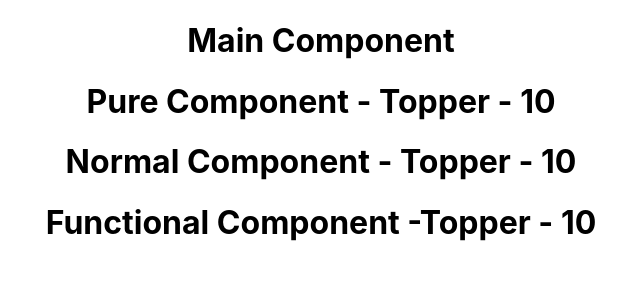
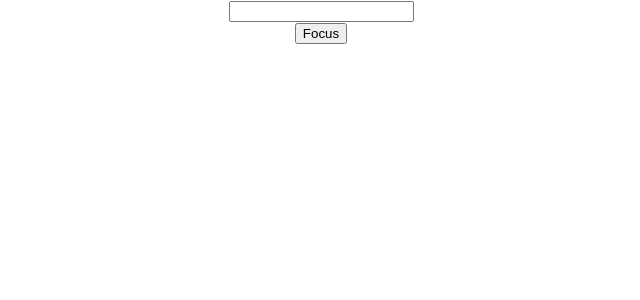
Before and after one commit to Nazmul1582/practice-react, a React (Create React App) app: page / in a window 1280 px wide. Shown: the top 300 px of the page, without its empty margins (319-959 px from the left). Built offline with nearby package versions, Linux system fonts and the light colour scheme; the HTML template or start-up script is replaced by a standard one.

Commit message:
Refs folder uploaded

```diff
--- a/src/App.js
+++ b/src/App.js
@@ -10,6 +10,8 @@ import './App.css';
 // import FragmentComp from './component/class9/FragmentComp';
 // import TableComp from './component/class9/TableComp';
 import MainComp from './component/class10/PureComp/MainComp';
+import InputRefsComp from './component/class11/Ref/InputRefsComp';
+import RefsComp from './component/class11/Ref/RefsComp';
 // import StudentComp from "./component/StudentComp";
 // import MyClassComp from './component/MyClassComp';
 // import ParentComp from './component/class4/ParentComp';
@@ -54,9 +56,10 @@ function App() {
       {/* <FragmentComp /> */}
       {/* <TableComp /> */}
 
-      <MainComp />
+      {/* <MainComp /> */}
 
-
+      {/* <InputRefsComp /> */}
+      <RefsComp />
     </div>
   );
 }
--- /dev/null
+++ b/src/component/class11/Ref/InputComp.js
@@ -0,0 +1,21 @@
+import React, { Component } from 'react';
+class InputComp extends Component{
+    constructor(){
+        super();
+        this.inputRefs = React.createRef();
+    }
+
+    focusHandler = () => {
+        this.inputRefs.current.focus();
+    }
+
+    render(){
+        return (
+            <div>
+                <input type='text' ref={this.inputRefs} />
+            </div>
+        )
+    }
+}
+
+export default InputComp;
--- /dev/null
+++ b/src/component/class11/Ref/InputRefsComp.js
@@ -0,0 +1,25 @@
+import React, { Component } from "react"
+
+class InputRefsComp extends Component {
+    constructor(){
+        super();
+        this.nameInput = React.createRef();
+    }
+
+    componentDidMount () {
+        this.nameInput.current.focus();
+    }
+
+    showTextHandler = (event) => {
+        alert(this.nameInput.current.value);
+    }
+    render(){
+        return (
+            <div>
+                <input type='text' placeholder="Enter Your Name" ref={this.nameInput} />
+                <button onClick={this.showTextHandler}>Show Text</button>
+            </div>
+        )
+    }
+}
+export default InputRefsComp;
--- /dev/null
+++ b/src/component/class11/Ref/RefsComp.js
@@ -0,0 +1,26 @@
+import React, { Component } from 'react';
+import InputComp from './InputComp';
+class RefsComp extends Component{
+    constructor(){
+        super();
+        this.state = {
+
+        }
+        this.compRefs = React.createRef()
+    }
+
+    clickHandler = () => {
+        this.compRefs.current.focusHandler();
+    }
+
+    render(){
+        return (
+            <div>
+                <InputComp ref={this.compRefs} />
+                <button onClick={this.clickHandler} >Focus</button>
+            </div>
+        )
+    }
+}
+
+export default RefsComp;
```
